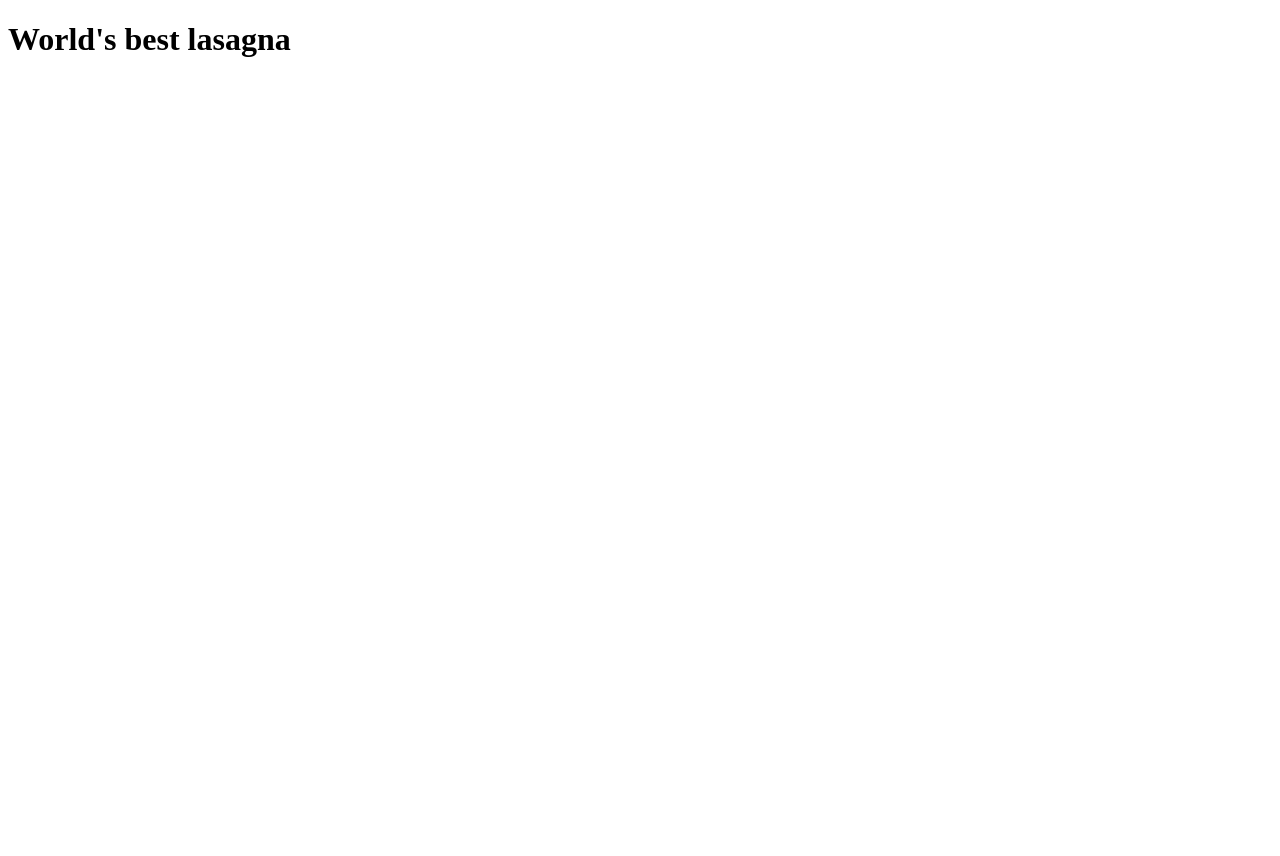
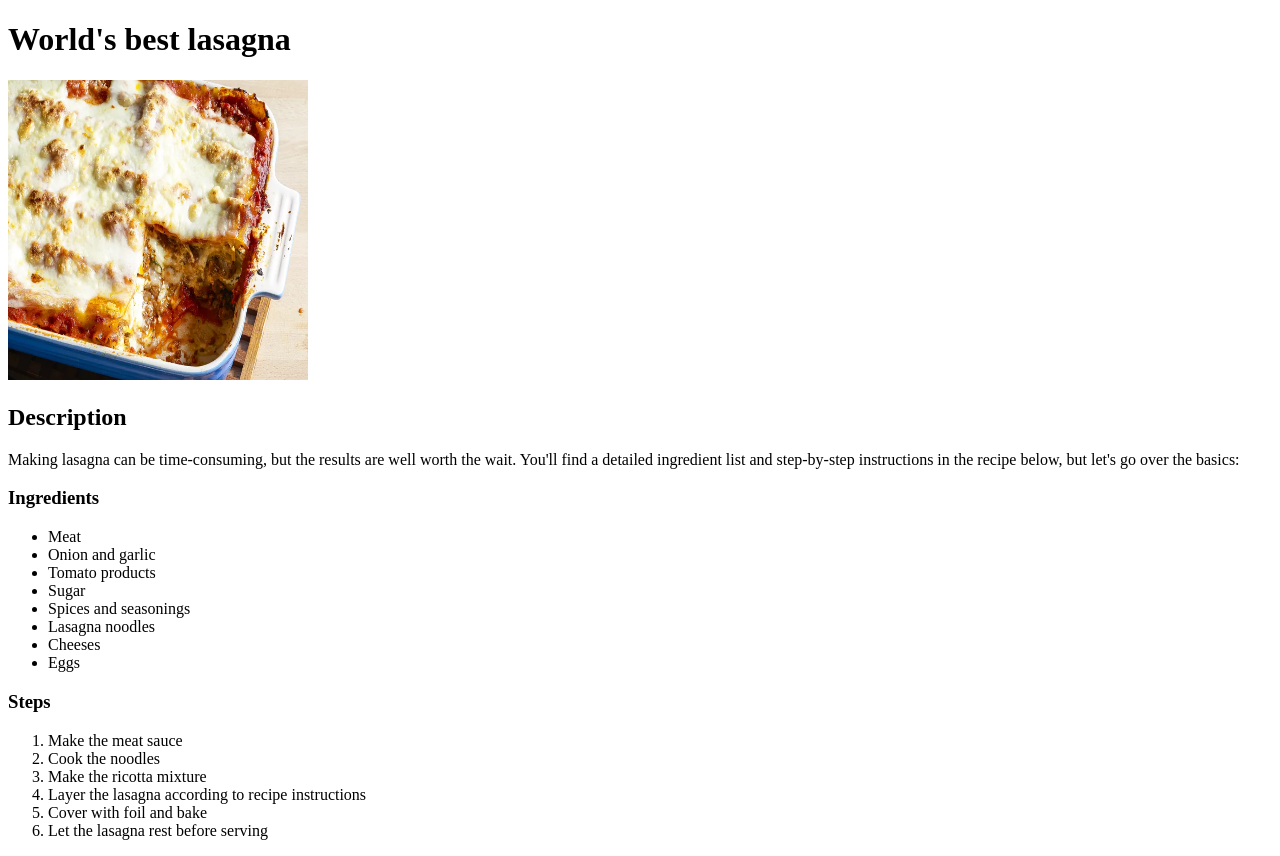
Before and after one commit to an-mendes/odin-recipes, a plain HTML site: page recipes/lasagna.html in a window 1280 px wide. Before the commit the page ends 800 px from the top, so only its background shows below. Drawn offline with Linux system fonts and the light colour scheme.

Commit message:
Add lasagna recipe

```diff
--- a/recipes/lasagna.html
+++ b/recipes/lasagna.html
@@ -7,5 +7,29 @@
 </head>
 <body>
     <h1>World's best lasagna</h1>
+    <img src="lasagna.webp" alt="lasagna picture" height="300px" width="300px">
+    <h2>Description</h2>
+    <p>Making lasagna can be time-consuming, but the results are well worth the wait. You'll find a detailed ingredient list
+         and step-by-step instructions in the recipe below, but let's go over the basics:</p>
+    <h3>Ingredients</h3>
+    <ul>
+        <li>Meat</li>
+        <li>Onion and garlic</li>
+        <li>Tomato products</li>
+        <li>Sugar</li>
+        <li>Spices and seasonings</li>
+        <li>Lasagna noodles</li>
+        <li>Cheeses</li>
+        <li>Eggs</li>
+    </ul>
+    <h3>Steps</h3>
+    <ol>
+        <li>Make the meat sauce</li>
+        <li>Cook the noodles</li>
+        <li>Make the ricotta mixture</li>
+        <li>Layer the lasagna according to recipe instructions</li>
+        <li>Cover with foil and bake</li>
+        <li>Let the lasagna rest before serving</li>
+    </ol>
 </body>
 </html>
```
Also changed, not shown: recipes/lasagna.webp (added).
